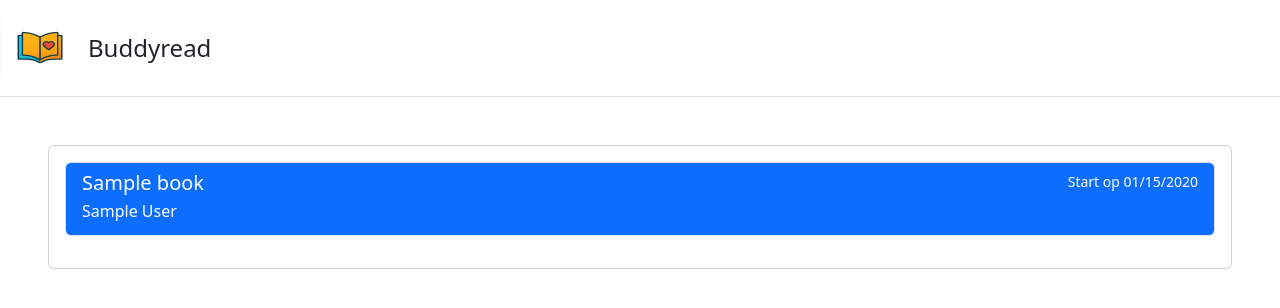
After one commit to yoramclapper/buddyread, a Django app: page /boeken/ in a window 1280 px wide. The commit adds this page. Shown: the top 308 px of the page. Run offline with Django 5.2, Linux system fonts and the light colour scheme; tables that the repository leaves empty hold one stand-in row (values such as "Sample post"); some libraries are stand-ins or nearby versions.

Commit message:
add view and template to display list of books

```diff
--- a/buddyread/books/models.py
+++ b/buddyread/books/models.py
@@ -6,6 +6,9 @@ class Book(models.Model):
     title = models.CharField(max_length=255, blank=False, null=False)
     author = models.CharField(max_length=255, blank=False, null=False)
     creation_date = models.DateField(auto_now_add=True)
+
+    def __str__(self):
+        return self.title
 
 
 class Review(models.Model):
--- /dev/null
+++ b/buddyread/books/templates/books/book_list.html
@@ -0,0 +1,19 @@
+{% extends "core/index.html" %}
+
+{% block content %}
+<div class="card m-5">
+  <div class="card-body">
+    <div class="list-group">
+        {% for book in books %}
+        <a href="#" class="list-group-item list-group-item-action mb-3 border {% if forloop.counter == 1 %}active{% endif %}" aria-current="true">
+        <div class="d-flex w-100 justify-content-between">
+          <h5 class="mb-1">{{ book.title }}</h5>
+          <small>Start op {{ book.creation_date|date:"SHORT_DATE_FORMAT"  }}</small>
+        </div>
+        <p class="mb-1">{{ book.author }}</p>
+        </a>
+        {% endfor %}
+    </div>
+  </div>
+</div>
+{% endblock %}
--- /dev/null
+++ b/buddyread/books/urls.py
@@ -0,0 +1,7 @@
+from django.urls import path
+
+from . import views
+
+urlpatterns = [
+    path("", views.books, name="books"),
+]
--- a/buddyread/books/views.py
+++ b/buddyread/books/views.py
@@ -1,3 +1,7 @@
 from django.shortcuts import render
+from .models import Book
 
-# Create your views here.
+def books(request):
+    book_qs = Book.objects.order_by("-creation_date")
+    context = {"books": book_qs}
+    return render(request, "books/book_list.html", context)
--- a/buddyread/buddyread/settings.py
+++ b/buddyread/buddyread/settings.py
@@ -131,7 +131,7 @@ USE_TZ = True
 # Static files (CSS, JavaScript, Images)
 # https://docs.djangoproject.com/en/5.2/howto/static-files/
 
-STATIC_URL = 'static/'
+STATIC_URL = '/static/'
 
 # Default primary key field type
 # https://docs.djangoproject.com/en/5.2/ref/settings/#default-auto-field
--- a/buddyread/buddyread/urls.py
+++ b/buddyread/buddyread/urls.py
@@ -19,5 +19,6 @@ from django.urls import include, path
 
 urlpatterns = [
     path("", include("core.urls")),
+    path("boeken/", include("books.urls")),
     path('admin/', admin.site.urls),
 ]
--- a/buddyread/core/templates/core/index.html
+++ b/buddyread/core/templates/core/index.html
@@ -6,8 +6,19 @@
     {% load bootstrap5 %}
     {% bootstrap_css %}
     {% bootstrap_javascript %}
+    {% load static %}
 </head>
 <body>
-HI!
+
+<header class="d-flex flex-wrap justify-content-center py-3 mb-4 border-bottom">
+  <a href="/" class="d-flex align-items-center mb-3 mb-md-0 me-md-auto text-dark text-decoration-none">
+    <img src="{% static 'images/buddyread_logo.png' %}" alt="Buddyread Logo" width="80" height="64" class="me-2">
+      <span class="fs-4">Buddyread</span>
+  </a>
+</header>
+
+{% block content %}
+{% endblock %}
+
 </body>
 </html>
--- a/buddyread/core/views.py
+++ b/buddyread/core/views.py
@@ -1,4 +1,5 @@
-from django.shortcuts import render
+from django.shortcuts import redirect
 
 def index(request):
-    return render(request, "core/index.html")
+    # Redirects to the URL named "books" in the "books" app
+    return redirect("books")
```
Also changed, not shown: buddyread/core/static/images/buddyread_logo.png (added).
